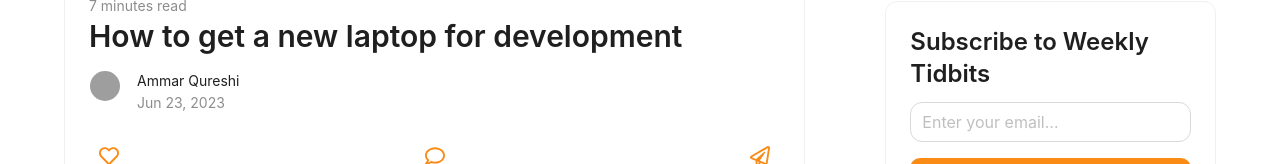
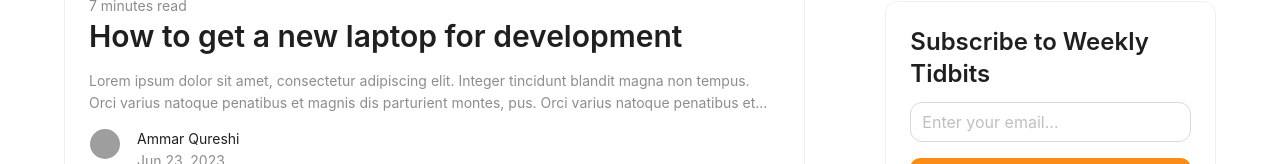
Before and after one commit to ammarrqureshi/writesmith, a React (Vite) app in the folder client/: page / in a window 1280 px wide. Shown: the part 580-744 px from the top of the page. Built offline with nearby package versions, Linux system fonts and the light colour scheme; grey boxes are pictures that could not be loaded.

Commit message:
for you and following tabs fixed, post desc added to card

```diff
--- a/client/src/pages/Home/FeedPost.tsx
+++ b/client/src/pages/Home/FeedPost.tsx
@@ -8,7 +8,7 @@ interface FeedPostProps {
   data: PostType;
 }
 
-const { Title, Text } = Typography;
+const { Title, Text, Paragraph } = Typography;
 export const FeedPost = ({ data }: FeedPostProps) => {
   return (
     <div>
@@ -25,6 +25,9 @@ export const FeedPost = ({ data }: FeedPostProps) => {
           <Text type="secondary">{data.timeToRead}</Text>
           <Link to={`/p/${data.id}`}>
             <Title level={2}>{data.title}</Title>{" "}
+            <Paragraph ellipsis={{ rows: 2 }} type="secondary">
+              {data.desc}
+            </Paragraph>
           </Link>
           <Link to={`/author/123`}>
             <div className="flex gap-4">
--- a/client/src/pages/Home/Home.tsx
+++ b/client/src/pages/Home/Home.tsx
@@ -10,7 +10,7 @@ export const Home = () => {
     {
       id: 1,
       title: "How to get a new laptop for development",
-      desc: "Lorem ipsum dolor sit amet, consectetur adipiscing elit. Integer tincidunt blandit magna non tempus. Orci varius natoque penatibus et magnis dis parturient montes, ",
+      desc: "Lorem ipsum dolor sit amet, consectetur adipiscing elit. Integer tincidunt blandit magna non tempus. Orci varius natoque penatibus et magnis dis parturient montes, pus. Orci varius natoque penatibus et magnpus. Orci varius natoque penatibus et magnpus. Orci varius natoque penatibus et magn ",
       img: "https://picsum.photos/400/300",
       username: "Ammar Qureshi",
       createdAt: new Date("06-23-2023"),
@@ -65,7 +65,13 @@ export const Home = () => {
             {
               key: "2",
               label: "Following",
-              children: <div>Hello followers</div>,
+              children: (
+                <div className=" flex  flex-col-reverse gap-10">
+                  {posts.map((post) => (
+                    <FeedPost key={post.id} data={post} />
+                  ))}
+                </div>
+              ),
             },
           ]}
         />
```
